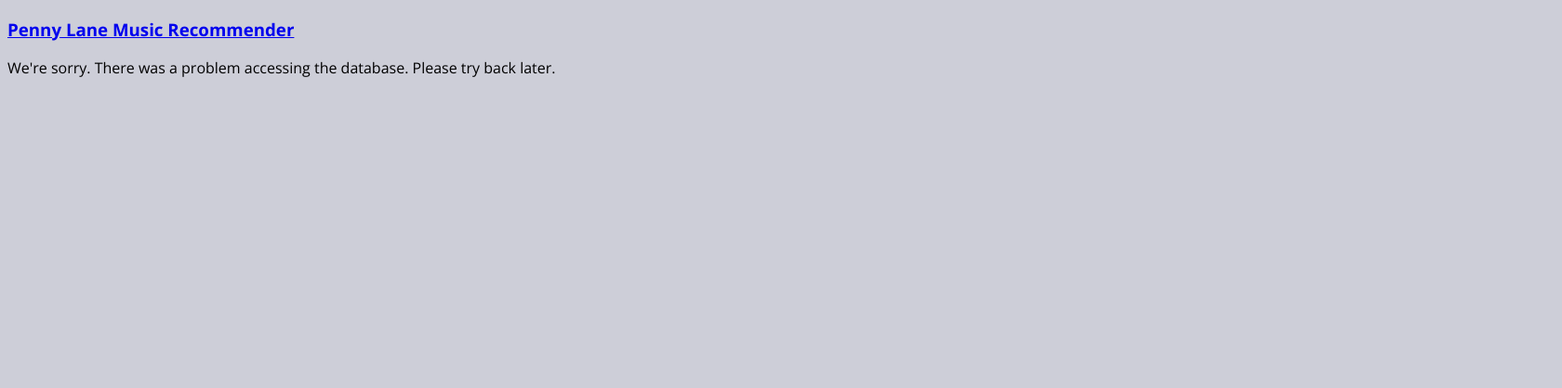
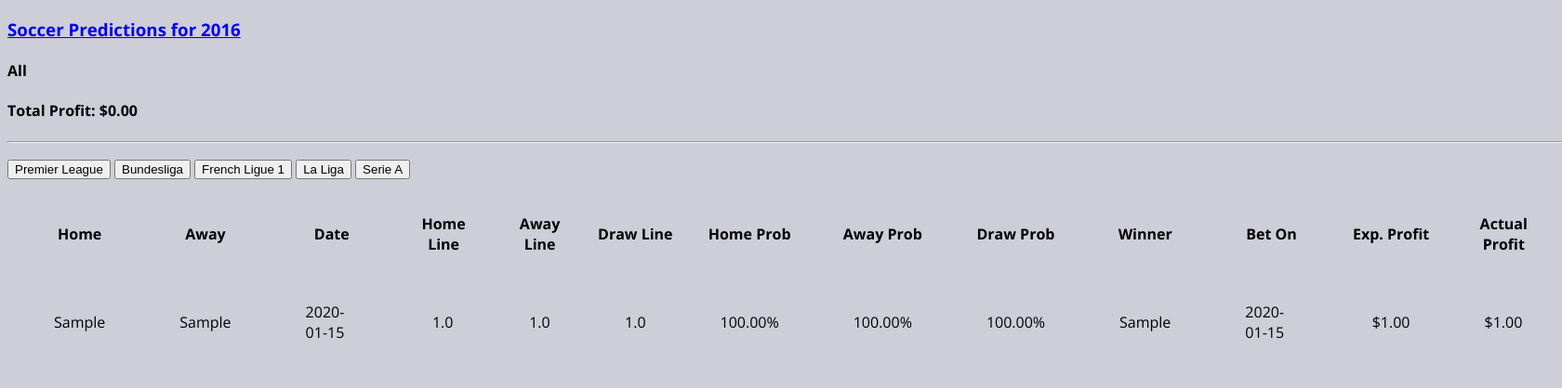
Before and after one commit to mscheriger/2020-msia423-scheriger, a Flask app: page / in a window 1680 px wide. Shown: the top 418 px of the page at 93% size. Run offline with Flask 2, Linux system fonts and the light colour scheme; tables that the repository leaves empty hold one stand-in row (values such as "Sample post"); parts of the project's set-up code (start-up, migrations or seed data) failed here and were passed over.

Commit message:
Built functionality to run app

```diff
--- a/app.py
+++ b/app.py
@@ -1,14 +1,14 @@
 import traceback
 from flask import render_template, request, redirect, url_for
 import logging.config
-# from app.models import Tracks
 from flask import Flask
-from src.add_songs import Tracks
+from src.rds import Bets
 from flask_sqlalchemy import SQLAlchemy
+from sqlalchemy.sql import func
 
-
+print("This is working")
 # Initialize the Flask application
-app = Flask(__name__, template_folder="app/templates")
+app = Flask("fifa", template_folder="app/templates", static_folder="app/static")
 
 # Configure flask app from flask_config.py
 app.config.from_pyfile('config/flaskconfig.py')
@@ -22,7 +22,6 @@ logger.debug('Test log')
 # Initialize the database
 db = SQLAlchemy(app)
 
-
 @app.route('/')
 def index():
     """Main view that lists songs in the database.
@@ -35,32 +34,38 @@ def index():
     """
 
     try:
-        tracks = db.session.query(Tracks).limit(app.config["MAX_ROWS_SHOW"]).all()
+        bet_data = db.session.query(Bets).limit(app.config["MAX_ROWS_SHOW"]).all()
         logger.debug("Index page accessed")
-        return render_template('index.html', tracks=tracks)
+        return render_template('index.html', bets=bet_data, league="All",total=0)
     except:
         traceback.print_exc()
         logger.warning("Not able to display tracks, error page returned")
         return render_template('error.html')
 
 
-@app.route('/add', methods=['POST'])
-def add_entry():
+@app.route('/choose', methods=['POST'])
+def choose_table():
     """View that process a POST with new song input
 
     :return: redirect to index page
     """
 
-    try:
-        track1 = Tracks(artist=request.form['artist'], album=request.form['album'], title=request.form['title'])
-        db.session.add(track1)
-        db.session.commit()
-        logger.info("New song added: %s by %s", request.form['title'], request.form['artist'])
-        return redirect(url_for('index'))
-    except:
-        logger.warning("Not able to display tracks, error page returned")
-        return render_template('error.html')
-
+    if request.form['button']== 'Premier League':
+        bet_data = db.session.query(Bets).filter(Bets.league_id==1729)
+        total_profit = db.session.query(func.sum(Bets.profit)).filter(Bets.league_id==1729).scalar()
+    elif request.form['button']== 'Bundesliga':
+        bet_data = db.session.query(Bets).filter(Bets.league_id==7809)
+        total_profit = db.session.query(func.sum(Bets.profit)).filter(Bets.league_id==7809).scalar()
+    elif request.form['button']== 'French Ligue 1':
+        bet_data = db.session.query(Bets).filter(Bets.league_id==4769)
+        total_profit = db.session.query(func.sum(Bets.profit)).filter(Bets.league_id==4769).scalar()
+    elif request.form['button']== 'La Liga':
+        bet_data = db.session.query(Bets).filter(Bets.league_id==21518)
+        total_profit = db.session.query(func.sum(Bets.profit)).filter(Bets.league_id==21518).scalar()
+    elif request.form['button']== 'Serie A':
+        bet_data = db.session.query(Bets).filter(Bets.league_id==10257)
+        total_profit = db.session.query(func.sum(Bets.profit)).filter(Bets.league_id==10257).scalar()
+    return render_template('index.html', bets=bet_data, league=request.form['button'],total=total_profit)
 
 if __name__ == '__main__':
     app.run(debug=app.config["DEBUG"], port=app.config["PORT"], host=app.config["HOST"])
--- a/app/static/basic.css
+++ b/app/static/basic.css
@@ -2,7 +2,16 @@
 
 body {
   height: 100%;
+  width: 100%;
   -webkit-font-smoothing: antialiased;
   font-family: 'Open Sans', sans-serif;
   background-color:#cdced8;
 }
+
+table {
+  border-spacing: 20px;
+}
+
+td{
+  padding: 30px;
+}
--- a/app/templates/error.html
+++ b/app/templates/error.html
@@ -7,7 +7,7 @@
 
 <body>
     <h3>
-         <a href = "{{ url_for('index') }}">Penny Lane Music Recommender</a>
+         <a href = "{{ url_for('index') }}"> Soccer Predictions for 2016</a>
     </h3>
 
     <div class="alert alert-danger" role="alert">
--- a/app/templates/index.html
+++ b/app/templates/index.html
@@ -2,42 +2,78 @@
 <html lang="en">
 <head>
     <meta charset="UTF-8">
-    <link href="static/basic.css" rel="stylesheet">
+    <link href="{{ url_for('static', filename='basic.css')}}" rel="stylesheet">
 </head>
 
 <body>
     <h3>
-         <a href = "{{ url_for('index') }}">Penny Lane Music Recommender</a>
+         <a href = "{{ url_for('index') }}">Soccer Predictions for 2016</a>
     </h3>
 
+    <h4>
+	    <a>{{ league }}</a>
+    </h4>
+    <h4>
+        {% if total >= 0 %}
+            <td>{{ "Total Profit: ${:,.2f}".format(total) }}</td>
+        {% else %}
+            <td>{{ "Total Profit: -${:,.2f}".format(total*(-1)) }}</td>
+        {% endif %}
+    </h4>
     <hr/>
+
+    <form action="{{ url_for('choose_table') }}" method=post>
+         <dl>
+	     <input type=submit name=button value="Premier League">
+	     <input type=submit name=button value="Bundesliga">
+             <input type=submit name=button value="French Ligue 1">
+             <input type=submit name=button value="La Liga">
+             <input type=submit name=button value="Serie A">
+	 </dl>
+    </form>
+
     <table>
          <thead>
             <tr>
-               <th>Title</th>
-               <th>Artist</th>
-               <th>Album</th>
+               <th>Home</th>
+               <th>Away</th>
+               <th>Date</th>
+	       <th>Home Line</th>
+	       <th>Away Line</th>
+               <th>Draw Line</th>
+               <th>Home Prob</th>
+               <th>Away Prob</th>
+	       <th>Draw Prob</th>
+	       <th>Winner</th>
+	       <th>Bet On</th>
+	       <th>Exp. Profit</th>
+	       <th>Actual Profit</th>
             </tr>
          </thead>
 
          <tbody>
-            {% for track in tracks %}
+            {% for bet in bets %}
                <tr>
-                   <td>{{ track.title }}</td>
-                   <td>{{ track.artist }}</td>
-                   <td>{{ track.album }}</td>
+                   <td>{{ bet.home_team }}</td>
+                   <td>{{ bet.away_team }}</td>
+                   <td>{{ bet.date }}</td>
+		   <td>{{ bet.home_line }}</td>
+                   <td>{{ bet.away_line }}</td>
+                   <td>{{ bet.draw_line }}</td>
+                   <td>{{ '{0:.2f}%'.format(bet.prob_home * 100) }}</td>
+                   <td>{{ '{0:.2f}%'.format(bet.prob_away * 100) }}</td>
+                   <td>{{ '{0:.2f}%'.format(bet.prob_draw * 100) }}</td>
+		   <td>{{ bet.outcome }}</td>
+                   <td>{{ bet.bet_on }}</td>
+		   <td>{{ "${:,.2f}".format(bet.exp_profit) }}</td>
+		   {% if bet.profit >= 0 %}
+		       <td>{{ "${:,.2f}".format(bet.profit) }}</td>
+		   {% else %}
+		       <td>{{ "-${:,.2f}".format(bet.profit*(-1)) }}</td>
+		   {% endif %}
                </tr>
             {% endfor %}
          </tbody>
       </table>
-      <form action="{{ url_for('add_entry') }}" method=post class=add-entry>
-      <dl>
-        <input type=text size=15 name=title placeholder="Title">
-        <input type=text size=15 name=artist placeholder="Artist">
-        <input type=text size=15 name=album placeholder="Album">
-        <input type=submit value=Add>
-      </dl>
-    </form>
-
 </body>
 </html>
--- a/requirements.txt
+++ b/requirements.txt
@@ -5,3 +5,5 @@ PyMySQL==0.9.3
 pandas==0.25.1
 xgboost==1.0.2
 scikit-learn==0.21.3
+Flask-SQLAlchemy==2.4.1
+Flask==1.1.1
--- a/src/rds.py
+++ b/src/rds.py
@@ -54,7 +54,7 @@ def create_table(local=False,local_location=None):
         password = os.environ.get("MYSQL_PASSWORD")
         host = os.environ.get("MYSQL_HOST")
         port = os.environ.get("MYSQL_PORT")
-        database = os.environ.get("MYSQL_NAME")
+        database = os.environ.get("MYSQL_DATABASE")
         engine_string = "{}://{}:{}@{}:{}/{}".format(conn_type, user, password, host, port, database)
     try:
         # set up mysql connection
@@ -83,7 +83,7 @@ def add_data(df_location,local=False,local_location=None):
         password = os.environ.get("MYSQL_PASSWORD")
         host = os.environ.get("MYSQL_HOST")
         port = os.environ.get("MYSQL_PORT")
-        database = os.environ.get("MYSQL_NAME")
+        database = os.environ.get("MYSQL_DATABASE")
         engine_string = "{}://{}:{}@{}:{}/{}".format(conn_type, user, password, host, port, database)
     try:
         # set up mysql connection
@@ -91,7 +91,7 @@ def add_data(df_location,local=False,local_location=None):
     except OperationalError as e:
         logger.error('Cannot connect to the server. Double check your environment variables and make sure you are connected to the NU VPN.')
     except InternalError as e1:
-        logger.error('Cannot find the database. Check the MYSQL_NAME environment variable.')
+        logger.error('Cannot find the database. Check the MYSQL_DATABASE environment variable.')
 
     Session = sessionmaker(bind=engine)
     session = Session()
```
Also changed, not shown: config/flaskconfig.py (+18 -2 lines), 1 other file.
